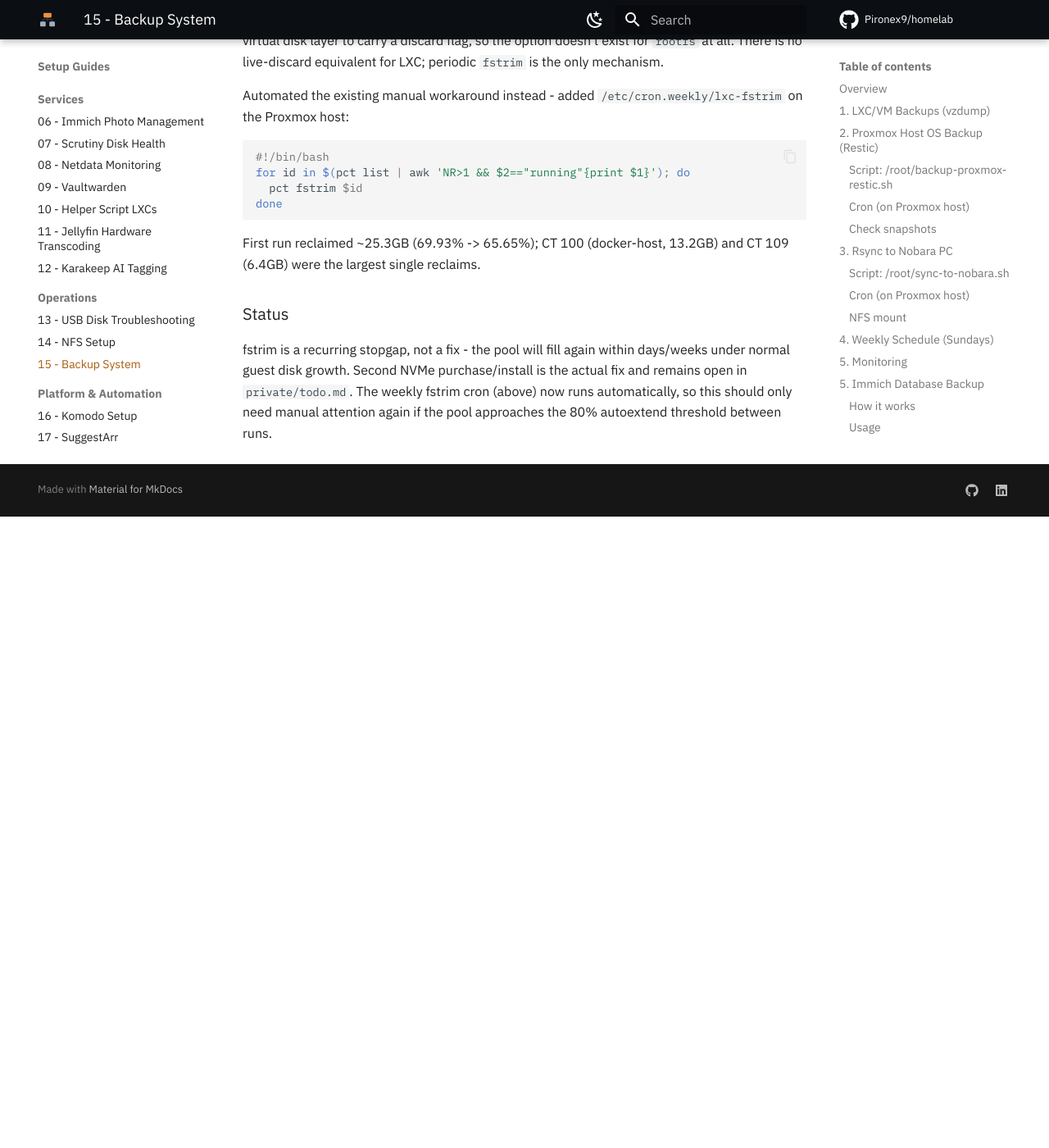
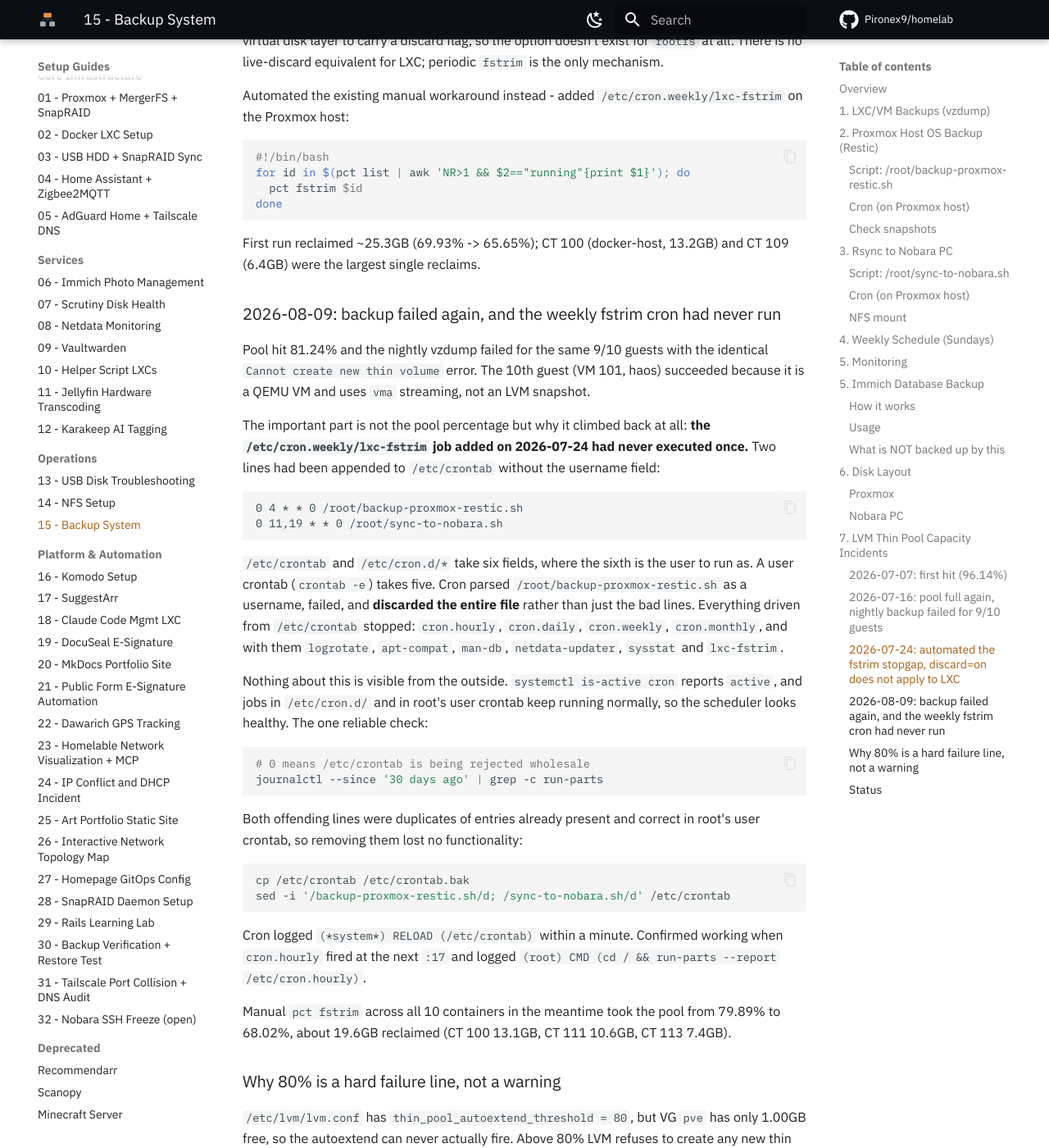
Before and after one commit to Pironex9/homelab, an MkDocs documentation site: the page built from docs/proxmox/15_Proxmox_Backup_System_Documentation.md, in a window 1280 px wide and 1400 px high, scrolled down 6378 px. Shown: the whole window at 82% size. Built offline with MkDocs 1.6.1 and Material for MkDocs 9.7.7, drawn with Linux system fonts in a browser that asks for light colours; comment, search, counter and statistics services are not loaded; before the commit the page ends 7008 px from its top, so only the background shows below that; some of the changed text lies outside the part shown.

Commit message:
docs(proxmox): the weekly fstrim job never ran once, /etc/crontab was silently rejected

````diff
--- a/docs/proxmox/15_Proxmox_Backup_System_Documentation.md
+++ b/docs/proxmox/15_Proxmox_Backup_System_Documentation.md
@@ -1,5 +1,5 @@
 **Date:** 2026-02-11
-**Updated:** 2026-07-16
+**Updated:** 2026-08-10
 **Hostname:** pve
 **IP address:** 192.168.0.109
 
@@ -258,6 +258,45 @@
 ```
 First run reclaimed ~25.3GB (69.93% -> 65.65%); CT 100 (docker-host, 13.2GB) and CT 109 (6.4GB) were the largest single reclaims.
 
+### 2026-08-09: backup failed again, and the weekly fstrim cron had never run
+
+Pool hit 81.24% and the nightly vzdump failed for the same 9/10 guests with the identical `Cannot create new thin volume` error. The 10th guest (VM 101, haos) succeeded because it is a QEMU VM and uses `vma` streaming, not an LVM snapshot.
+
+The important part is not the pool percentage but why it climbed back at all: **the `/etc/cron.weekly/lxc-fstrim` job added on 2026-07-24 had never executed once.** Two lines had been appended to `/etc/crontab` without the username field:
+
+```
+0 4 * * 0 /root/backup-proxmox-restic.sh
+0 11,19 * * 0 /root/sync-to-nobara.sh
+```
+
+`/etc/crontab` and `/etc/cron.d/*` take six fields, where the sixth is the user to run as. A user crontab (`crontab -e`) takes five. Cron parsed `/root/backup-proxmox-restic.sh` as a username, failed, and **discarded the entire file** rather than just the bad lines. Everything driven from `/etc/crontab` stopped: `cron.hourly`, `cron.daily`, `cron.weekly`, `cron.monthly`, and with them `logrotate`, `apt-compat`, `man-db`, `netdata-updater`, `sysstat` and `lxc-fstrim`.
+
+Nothing about this is visible from the outside. `systemctl is-active cron` reports `active`, and jobs in `/etc/cron.d/` and in root's user crontab keep running normally, so the scheduler looks healthy. The one reliable check:
+
+```bash
+# 0 means /etc/crontab is being rejected wholesale
+journalctl --since '30 days ago' | grep -c run-parts
+```
+
+Both offending lines were duplicates of entries already present and correct in root's user crontab, so removing them lost no functionality:
+
+```bash
+cp /etc/crontab /etc/crontab.bak
+sed -i '/backup-proxmox-restic.sh/d; /sync-to-nobara.sh/d' /etc/crontab
+```
+
+Cron logged `(*system*) RELOAD (/etc/crontab)` within a minute. Confirmed working when `cron.hourly` fired at the next `:17` and logged `(root) CMD (cd / && run-parts --report /etc/cron.hourly)`.
+
+Manual `pct fstrim` across all 10 containers in the meantime took the pool from 79.89% to 68.02%, about 19.6GB reclaimed (CT 100 13.1GB, CT 111 10.6GB, CT 113 7.4GB).
+
+### Why 80% is a hard failure line, not a warning
+
+`/etc/lvm/lvm.conf` has `thin_pool_autoextend_threshold = 80`, but VG `pve` has only 1.00GB free, so the autoextend can never actually fire. Above 80% LVM refuses to create any new thin volume, which means every `vzdump` LXC snapshot fails immediately. The whole backup job aborts in about 70 seconds.
+
+With a 164.94GB pool, the gap between "backups fine" and "no backups at all" is roughly 0.1%, about 180MB. Observed growth is around 1%/day, so from a post-trim 68% there are roughly 12 days of headroom.
+
 ### Status
 
-fstrim is a recurring stopgap, not a fix - the pool will fill again within days/weeks under normal guest disk growth. Second NVMe purchase/install is the actual fix and remains open in `private/todo.md`. The weekly fstrim cron (above) now runs automatically, so this should only need manual attention again if the pool approaches the 80% autoextend threshold between runs.
+fstrim is a recurring stopgap, not a fix - the pool will fill again within days/weeks under normal guest disk growth. Second NVMe purchase/install is the actual fix and remains open in `private/todo.md`.
+
+The weekly fstrim cron now genuinely runs (Sundays 06:47). Note it fires *after* the 02:00 backup on the same night, so if the pool crosses 80% mid-week the backup still fails once before the trim cleans up. Moving `lxc-fstrim` from `cron.weekly` to `cron.daily` (06:25) would close that gap.
````
